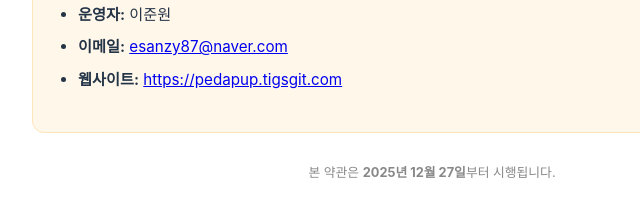
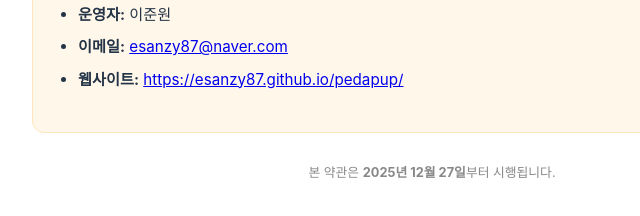
Before and after one commit to esanzy87/esanzy87.github.io, a plain HTML site: page pedapup/terms/service/ko/index.html in a window 1280 px wide. Shown: the part 2327-2543 px from the top of the page, 208-848 px from the left. Drawn offline with Linux system fonts and the light colour scheme.

Commit message:
Update index.html

```diff
--- a/pedapup/terms/service/ko/index.html
+++ b/pedapup/terms/service/ko/index.html
@@ -154,8 +154,8 @@
             <li><strong>서비스명:</strong> 자린일기 (Pedapup Diary)</li>
             <li><strong>운영자:</strong> 이준원</li>
             <li><strong>이메일:</strong> <a href="mailto:esanzy87@naver.com">esanzy87@naver.com</a></li>
-            <li><strong>웹사이트:</strong> <a href="https://pedapup.tigsgit.com"
-                    target="_blank">https://pedapup.tigsgit.com</a></li>
+            <li><strong>웹사이트:</strong> <a href="https://esanzy87.github.io/pedapup/"
+                    target="_blank">https://esanzy87.github.io/pedapup/</a></li>
         </ul>
     </div>
 
```
